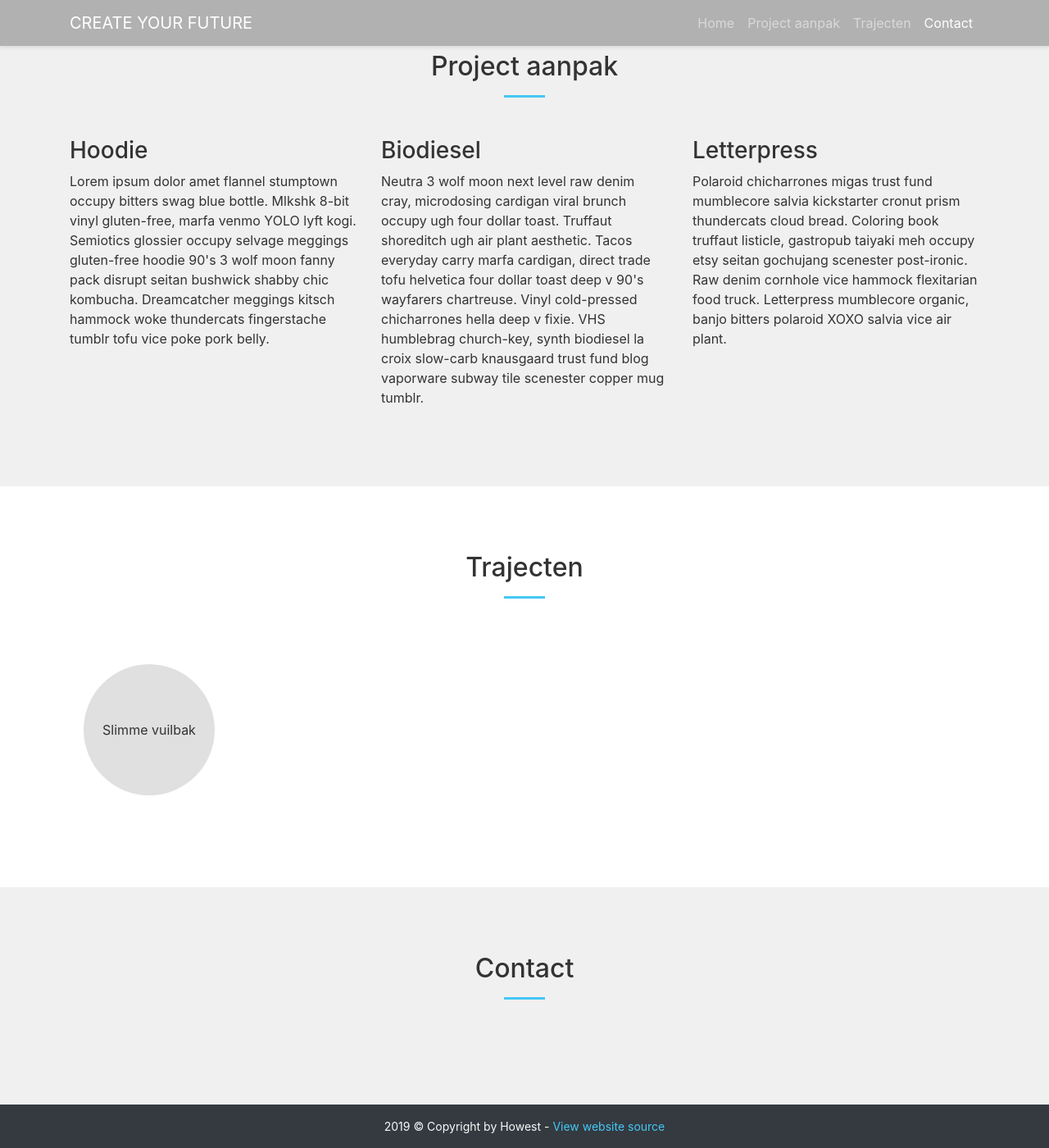
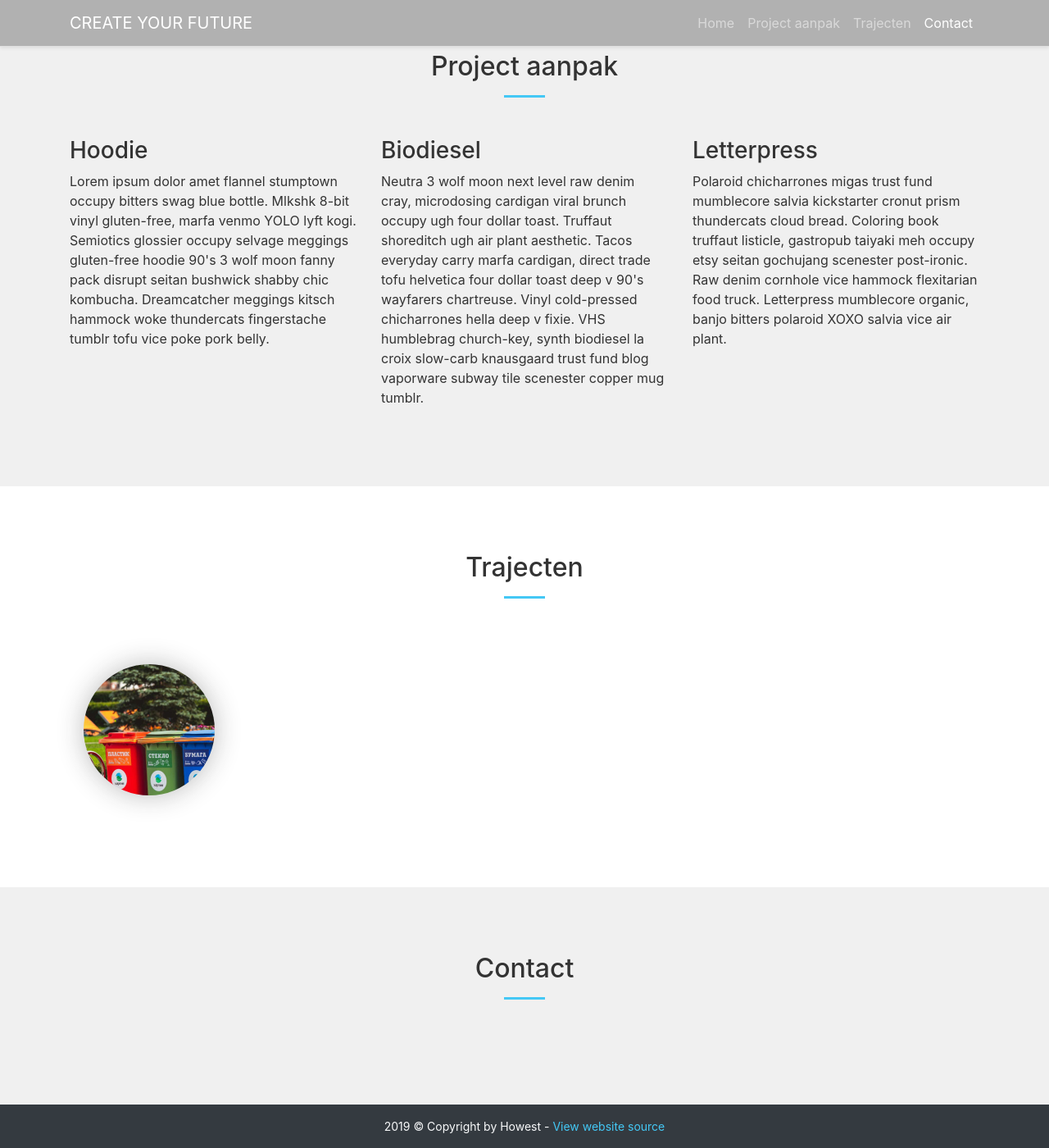
Before and after one commit to huysentruitw/create-your-future-website, a Jekyll site: the page built from src/index.html, in a window 1280 px wide and 1400 px high, scrolled down 528 px. Shown: the whole window at 82% size. Built offline with Jekyll 4.4.1, drawn with Linux system fonts in a browser that asks for light colours.

Commit message:
Style traject

```diff
--- a/src/_sass/trajecten.scss
+++ b/src/_sass/trajecten.scss
@@ -5,20 +5,36 @@
   background-color: #e0e0e0;
   border-radius: 50%;
   overflow: hidden;
+  box-shadow: 0 0 2rem rgba(34, 34, 34, .3);
 
   background-position: center;
   background-size: cover;
 
+  transition: all .125s;
+
+  &:hover {
+    border-radius: 10%;
+  }
+
   a {
     display: table-cell;
+    position: relative;
     width: 10rem;
     height: 10rem;
-    color: inherit;
+    color: #ffffff;
     text-align: center;
+    font-weight: 500;
+    font-size: 1.1rem;
     vertical-align: middle;
+    transform: skewY(-5deg);
+    text-shadow: 2px 2px 6px  #000, -2px -2px 6px  #000, 2px -2px 6px  #000, -2px 2px 6px  #000;
+    opacity: 0;
+    transition: opacity .1s;
 
     &:hover {
       text-decoration: none;
+      opacity: 1;
+      transition: opacity .5s;
     }
   }
 }
--- a/src/_trajecten/slimme-vuilbak.html
+++ b/src/_trajecten/slimme-vuilbak.html
@@ -1,4 +1,4 @@
 ---
 name: Slimme vuilbak
-tile: traject-slimme-vuilbak-tile.png
+tile: traject-slimme-vuilbak-tile.jpg
 ---
--- a/src/index.html
+++ b/src/index.html
@@ -38,7 +38,7 @@
     </div>
     <div class="row">
       {% for traject in site.trajecten %}
-      <div class="traject">
+      <div class="traject" style="background-image: url('/assets/images/{{ traject.tile }}')">
         <a href="{{ traject.url }}">{{ traject.name }}</a>
       </div>
       {% endfor %}
```
Also changed, not shown: src/assets/images/traject-slimme-vuilbak-tile.jpg (added).
